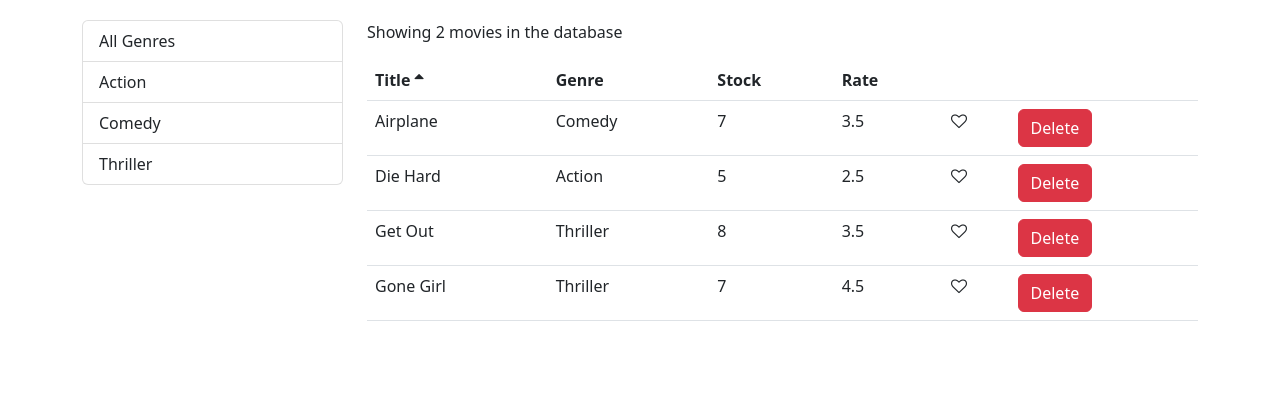
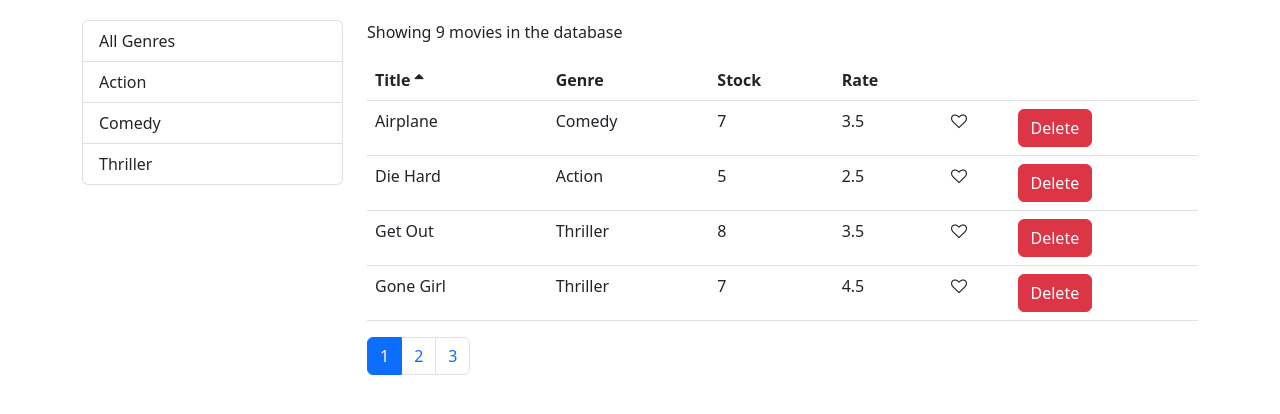
Before and after one commit to arishorts/blockflix, a React (Create React App) app: page / in a window 1280 px wide. Shown: the top 414 px of the page. Built offline with nearby package versions, Linux system fonts and the light colour scheme.

Commit message:
final touches

```diff
--- a/src/components/movies.jsx
+++ b/src/components/movies.jsx
@@ -66,7 +66,7 @@ class Movies extends Component {
 
     const movies = paginate(sorted, currentPage, pageSize);
 
-    return { totalCount: filter.length, data: movies };
+    return { totalCount: filtered.length, data: movies };
   };
 
   render() {
```
